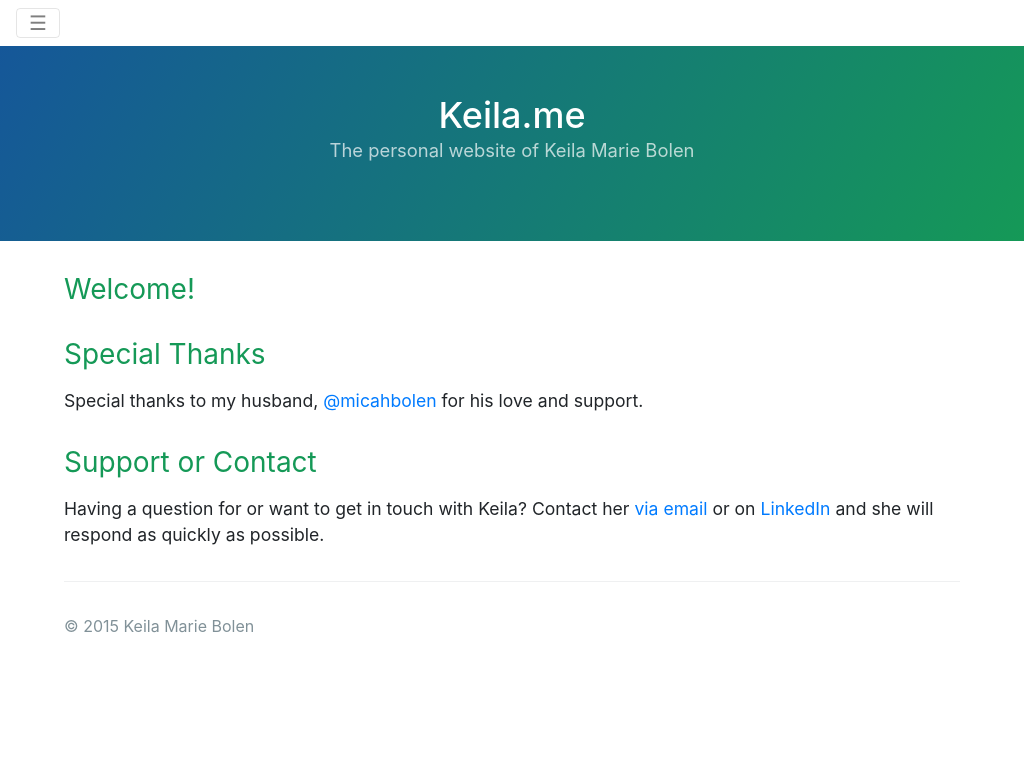
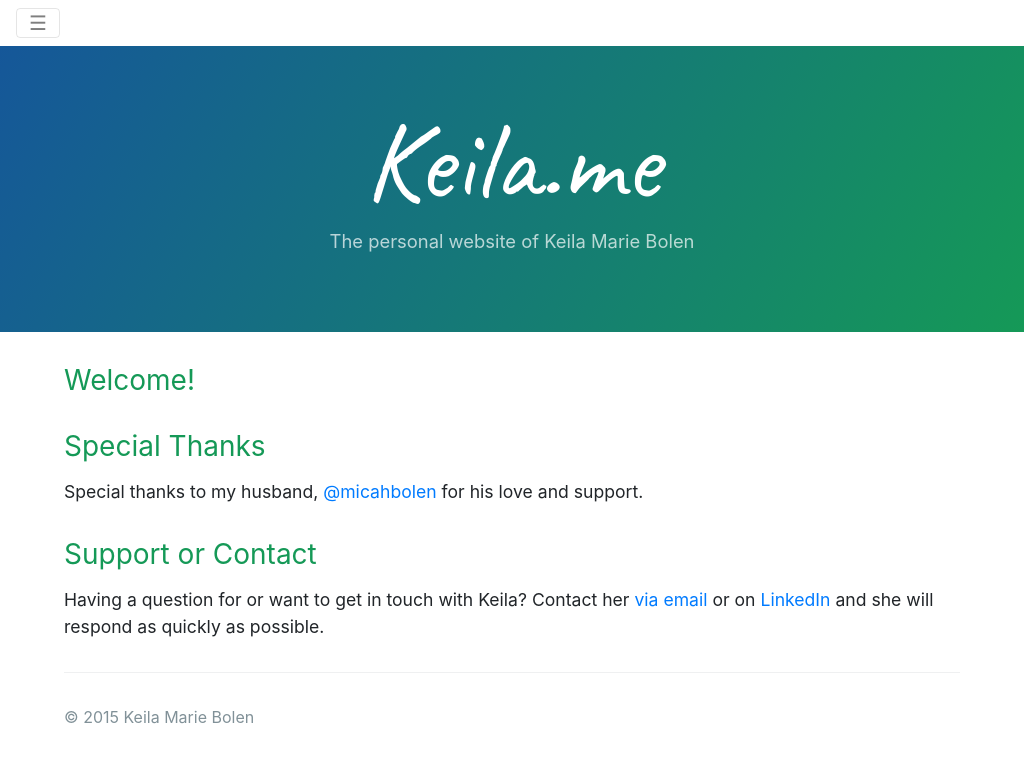
Before and after one commit to KeilaBolen/keilabolen.github.io, a plain HTML site: page index.html in a window 1024 px wide. Drawn offline with nearby package versions, Linux system fonts and the light colour scheme.

Commit message:
Style project name header text.

```diff
--- a/index.html
+++ b/index.html
@@ -6,6 +6,7 @@
     <meta name="viewport" content="width=device-width, initial-scale=1">
     <link rel="stylesheet" type="text/css" href="stylesheets/normalize.css" media="screen">
     <link href='https://fonts.googleapis.com/css?family=Open+Sans:400,700' rel='stylesheet' type='text/css'>
+    <link href='https://fonts.googleapis.com/css?family=Caveat:400,700' rel='stylesheet' type='text/css'>
     <link rel="stylesheet" type="text/css" href="stylesheets/stylesheet.css" media="screen">
     <link rel="stylesheet" type="text/css" href="stylesheets/github-light.css" media="screen">
     <link rel="stylesheet" href="https://cdn.rawgit.com/twbs/bootstrap/v4-dev/dist/css/bootstrap.css" integrity="sha384-mMG3CP9nPLZ1JW4y6ikjxNX15A0nEt+JQkm/LL6QtYxyXdUV6HG530PFmcJw7cpU" crossorigin="anonymous">
--- a/stylesheets/stylesheet.css
+++ b/stylesheets/stylesheet.css
@@ -72,20 +72,22 @@ a {
     padding: 2rem 1rem; } }
 
 .project-name {
+  font-family: 'Caveat', cursive;
   margin-top: 0;
-  margin-bottom: 0.1rem; }
+  margin-bottom: 0.1rem;
+}
 
 @media screen and (min-width: 64em) {
   .project-name {
-    font-size: 3.25rem; } }
+    font-size: 7rem; } }
 
 @media screen and (min-width: 42em) and (max-width: 64em) {
   .project-name {
-    font-size: 2.25rem; } }
+    font-size: 7rem; } }
 
 @media screen and (max-width: 42em) {
   .project-name {
-    font-size: 1.75rem; } }
+    font-size: 7rem; } }
 
 .project-tagline {
   margin-bottom: 2rem;
```
